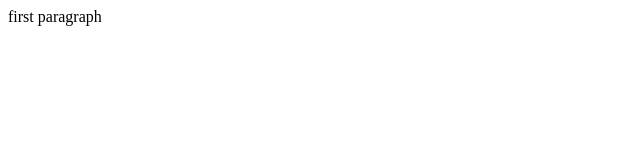
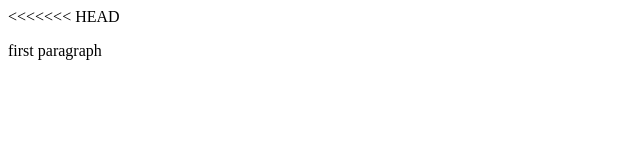
Before and after one commit to Megabit004/Test, a plain HTML site: page index.html in a window 1280 px wide. Shown: the whole page, without its empty margins (0-640 px from the left). Drawn offline with Linux system fonts and the light colour scheme.

Commit message:
add some html

```diff
--- a/index.html
+++ b/index.html
@@ -1,6 +1,7 @@
 <DOCTYPE! html>
 <html>
 <body>
+<<<<<<< HEAD
 <p>
   first paragraph
   </p>
```
